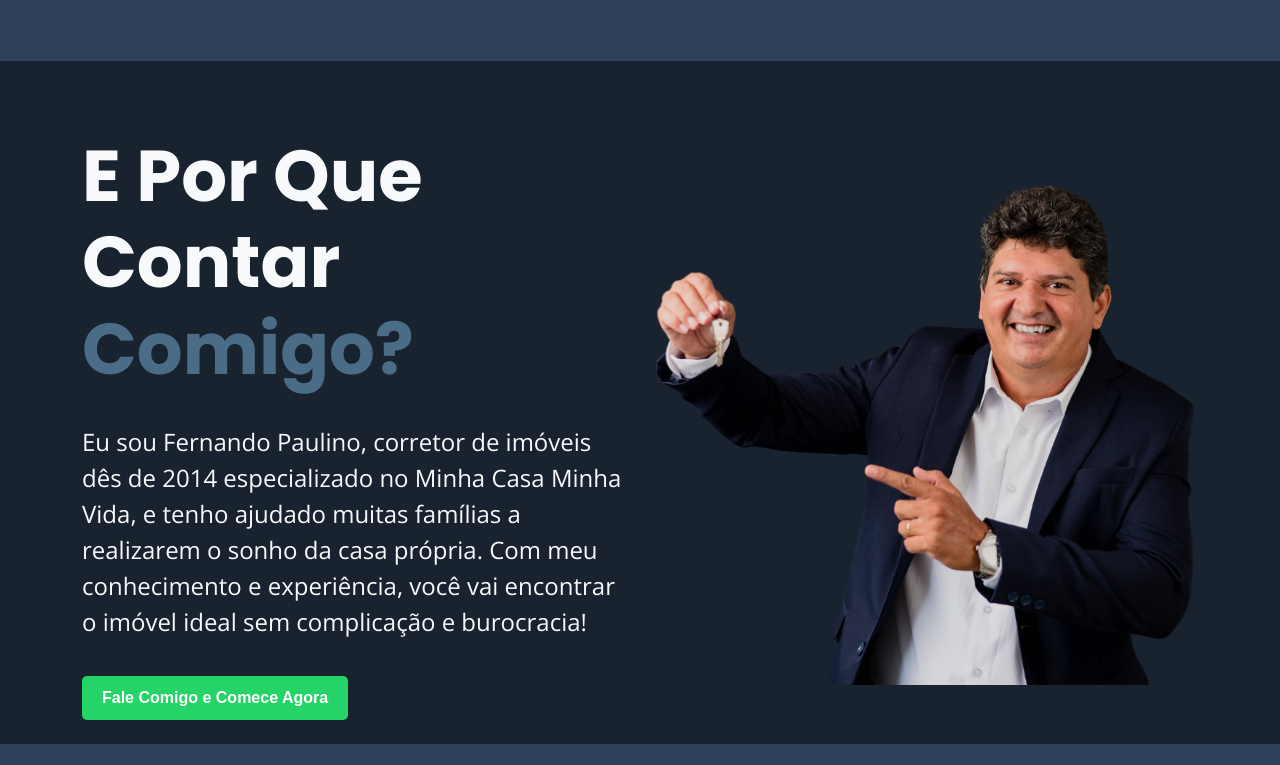
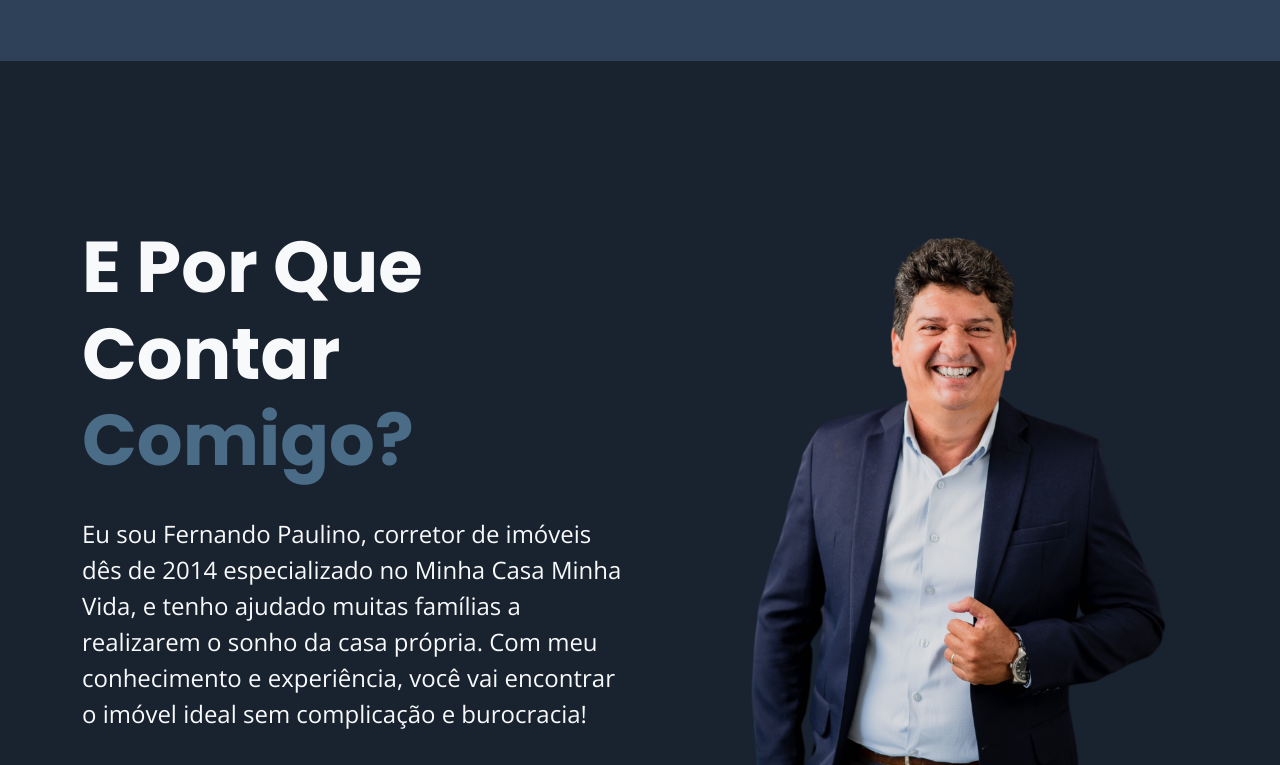
Before and after one commit to FilipePaulinodeveloper/landing-page-fernando, a plain HTML site: page index.html in a window 1280 px wide. Shown: the part 1623-2388 px from the top of the page. Drawn offline with nearby package versions, Linux system fonts and the light colour scheme.

Commit message:
Update index.html

```diff
--- a/index.html
+++ b/index.html
@@ -118,7 +118,7 @@
                   <a href="https://wa.me/83987661214" class="whatsapp-button">Fale Comigo e Comece Agora</a>
                 </div>
                 <div class="col-md-6 align-items-end">
-                  <img src="foto-banner-1.png" alt="Corretor de Imóveis" class="img-fluid">
+                  <img src="foto-fernando-2.png" alt="Corretor de Imóveis" class="img-fluid">
                 </div>
               </div>
             </div>
```
